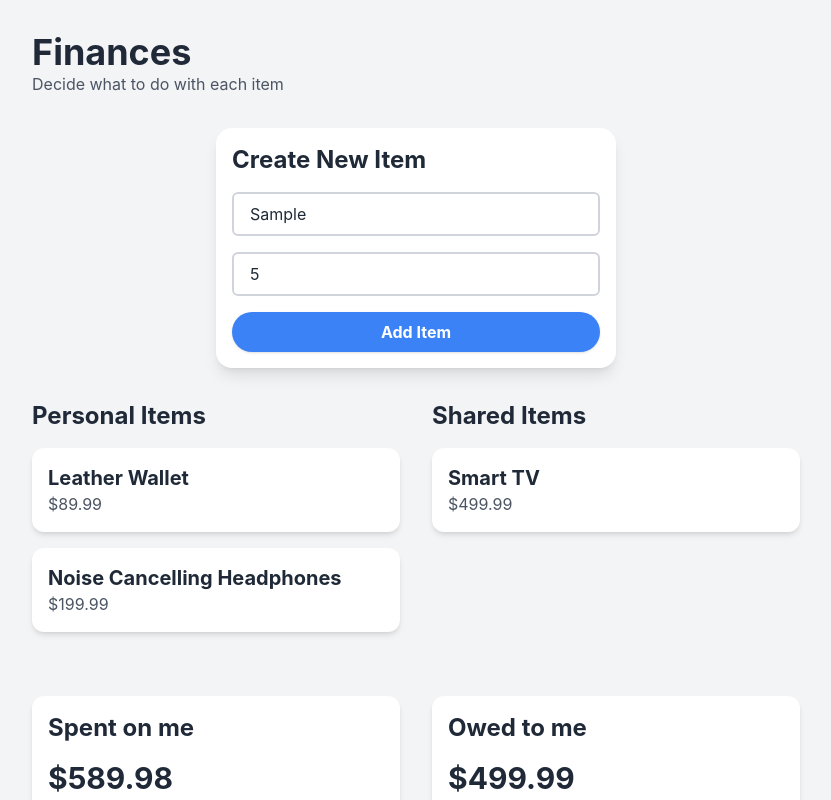
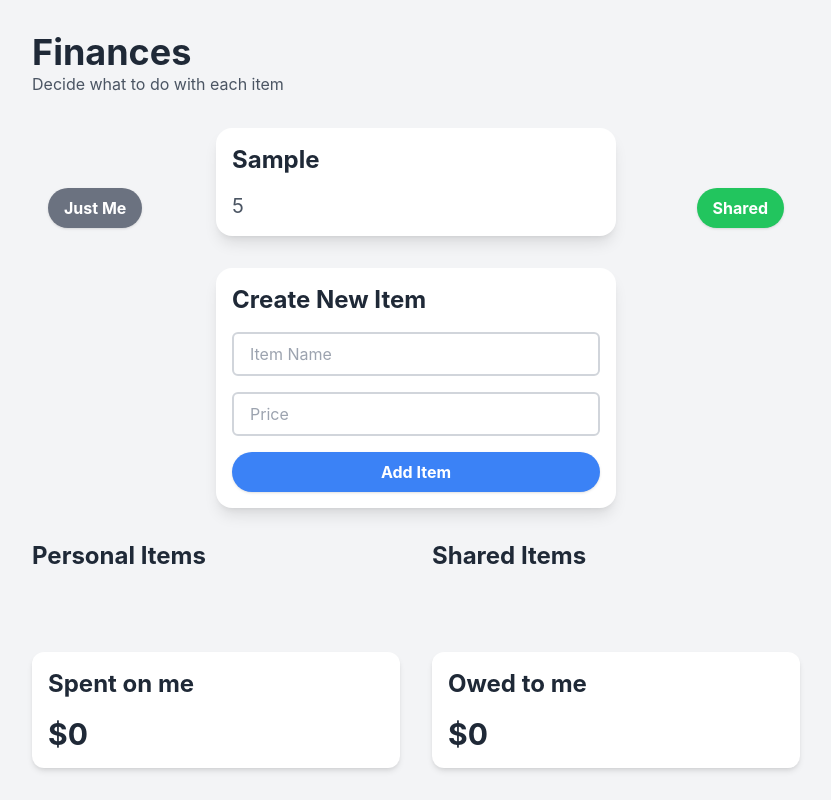
Before and after one commit to maranegrut/financey, a React (Create React App) app: page / in a window 1280 px wide. Both pictures are taken after typing "Sample", "5" into the empty fields and a click on the button "Add Item". Shown: the top 800 px of the page, without its empty margins (224-1055 px from the left). Built offline with nearby package versions, Linux system fonts and the light colour scheme; the HTML template or start-up script is replaced by a standard one.

Commit message:
make it dynamic

```diff
--- a/src/App.tsx
+++ b/src/App.tsx
@@ -1,7 +1,5 @@
-import { useState, useEffect, ChangeEvent } from "react";
+import { useState, ChangeEvent } from "react";
 import "./App.css";
-
-// var fs = require("fs");
 
 type Expense = {
   Name: string;
@@ -10,12 +8,13 @@ type Expense = {
 
 function App() {
   const [file, setFile] = useState<File | undefined>();
-  const [myCosts, setMyCosts] = useState(0);
-  const [owedCosts, setOwedCosts] = useState(0);
+  const [myCosts, setMyCosts] = useState<number>(0);
+  const [owedCosts, setOwedCosts] = useState<number>(0);
 
   const [unsortedItems, setUnsortedItems] = useState<Expense[]>([]);
   const [personalItems, setPersonalItems] = useState<Expense[]>([]);
   const [sharedItems, setSharedItems] = useState<Expense[]>([]);
+  const [currentItemIndex, setCurrentItemIndex] = useState<number>(0);
 
   const convertCsvToJson = (csvData: any) => {
     const rows = csvData.split("\r\n");
@@ -30,16 +29,32 @@ function App() {
       }
       data.push(obj);
     }
-    console.log("JSON DATA", data);
     return data as Expense[];
   };
 
-  const addToMyCosts = (cost: number) => {
+  const addToMyCosts = () => {
+    const cost = Number(unsortedItems[currentItemIndex].Cost);
     setMyCosts((prev) => prev + cost);
+
+    setPersonalItems([...personalItems, unsortedItems[currentItemIndex]]);
+    setCurrentItemIndex((prev) => prev + 1);
   };
-  const addToOwedCosts = (cost: number) => {
-    setMyCosts((prev) => prev + cost / 2);
-    setOwedCosts((prev) => prev + cost / 2);
+
+  const addToSharedCosts = () => {
+    const cost = Number(unsortedItems[currentItemIndex].Cost);
+    setMyCosts((prev) => prev + Number((cost / 2).toFixed(2)));
+    setOwedCosts((prev) => prev + Number((cost / 2).toFixed(2)));
+
+    setSharedItems([...sharedItems, unsortedItems[currentItemIndex]]);
+    setCurrentItemIndex((prev) => prev + 1);
+  };
+
+  const handleAddItem = (name: string, cost: number) => {
+    const newItem = {
+      Name: name,
+      Cost: Number(cost.toFixed(2)),
+    };
+    setUnsortedItems([...unsortedItems, newItem]);
   };
 
   const handleFileChange = (event: any) => {
@@ -75,48 +90,68 @@ function App() {
             </p>
           </header>
           <div className="w-full flex flex-col items-center justify-center gap-8">
-            {unsortedItems.length > 0 && (
+            {unsortedItems.length > 0 &&
+              currentItemIndex < unsortedItems.length && (
                 <div className="w-full flex flex-col items-center justify-center relative">
                   <UnsortedExpense
-                  title={unsortedItems[unsortedItems.length - 1].Name}
-                  price={`$${unsortedItems[unsortedItems.length - 1].Cost}`}
+                    title={unsortedItems[currentItemIndex].Name}
+                    price={unsortedItems[currentItemIndex].Cost}
                   />
                   <div className="absolute bottom-0 left-0 right-0 flex justify-between px-4 py-2">
-                  <button className="bg-gray-500 hover:bg-gray-600 text-white font-bold py-2 px-4 rounded-full shadow">
+                    <button
+                      onClick={addToMyCosts}
+                      className="bg-gray-500 hover:bg-gray-600 text-white font-bold py-2 px-4 rounded-full shadow"
+                    >
                       Just Me
                     </button>
-                  <button className="bg-green-500 hover:bg-green-600 text-white font-bold py-2 px-4 rounded-full shadow">
+                    <button
+                      onClick={addToSharedCosts}
+                      className="bg-green-500 hover:bg-green-600 text-white font-bold py-2 px-4 rounded-full shadow"
+                    >
                       Shared
                     </button>
                   </div>
                 </div>
               )}
-
-            <NewItemForm />
+            <NewItemForm onSubmit={handleAddItem} />
           </div>
           <div className="w-full flex justify-between gap-8">
             <div className="flex-1">
               <h2 className="text-2xl font-bold text-gray-800 dark:text-gray-100 mb-4">
                 Personal Items
               </h2>
+              {personalItems.length > 0 && (
                 <div className="flex flex-col gap-4">
-                <SortedExpense title="Leather Wallet" price="$89.99" />
+                  {personalItems.map((item, index) => (
                     <SortedExpense
-                  title="Noise Cancelling Headphones"
-                  price="$199.99"
+                      key={index}
+                      title={item.Name}
+                      price={item.Cost}
                     />
+                  ))}
                 </div>
+              )}
             </div>
             <div className="flex-1">
               <h2 className="text-2xl font-bold text-gray-800 dark:text-gray-100 mb-4">
                 Shared Items
               </h2>
-              <SortedExpense title="Smart TV" price="$499.99" />
+              {sharedItems.length > 0 && (
+                <div className="flex flex-col gap-4">
+                  {sharedItems.map((item, index) => (
+                    <SortedExpense
+                      key={index}
+                      title={item.Name}
+                      price={item.Cost}
+                    />
+                  ))}
+                </div>
+              )}
             </div>
           </div>
           <div className="w-full flex justify-between gap-8 mt-8">
-            <CategorySummary categoryName="Spent on me" amount="$589.98" />
-            <CategorySummary categoryName="Owed to me" amount="$499.99" />
+            <CategorySummary categoryName="Spent on me" amount={myCosts} />
+            <CategorySummary categoryName="Owed to me" amount={owedCosts} />
           </div>
           <FileUpload
             onFileChange={handleFileChange}
@@ -133,7 +168,7 @@ function App() {
 
 type ExpenseProps = {
   title: string;
-  price: string;
+  price: number;
 };
 
 const UnsortedExpense = ({ title, price }: ExpenseProps) => {
@@ -142,7 +177,7 @@ const UnsortedExpense = ({ title, price }: ExpenseProps) => {
       <h2 className="text-2xl font-bold text-gray-800 dark:text-gray-100">
         {title}
       </h2>
-      <p className="text-xl text-gray-600 dark:text-gray-400">{price}</p>
+      <p className="text-xl text-gray-600 dark:text-gray-400">{`${price}`}</p>
     </div>
   );
 };
@@ -154,29 +189,49 @@ const SortedExpense = ({ title, price }: ExpenseProps) => {
         <h3 className="text-xl font-bold text-gray-800 dark:text-gray-100">
           {title}
         </h3>
-        <p className="text-gray-600 dark:text-gray-400">{price}</p>
+        <p className="text-gray-600 dark:text-gray-400">{`${price}`}</p>
       </div>
     </div>
   );
 };
 
-const NewItemForm = () => {
+type NewItemFormProps = {
+  onSubmit: (name: string, price: number) => void;
+};
+
+const NewItemForm = ({ onSubmit }: NewItemFormProps) => {
+  const [name, setName] = useState<string>("");
+  const [price, setPrice] = useState<string>("");
+
   return (
     <div className="w-full max-w-[400px] bg-white dark:bg-gray-800 rounded-2xl shadow-lg p-4 flex flex-col gap-4">
       <h2 className="text-2xl font-bold text-gray-800 dark:text-gray-100">
         Create New Item
       </h2>
       <input
+        onChange={(e) => setName(e.target.value)}
+        value={name}
         className="border-2 border-gray-300 dark:border-gray-600 rounded-md py-2 px-4 text-gray-800 dark:text-gray-100 bg-transparent"
         placeholder="Item Name"
         type="text"
       />
       <input
+        onChange={(e) => setPrice(e.target.value)}
+        value={price}
         className="border-2 border-gray-300 dark:border-gray-600 rounded-md py-2 px-4 text-gray-800 dark:text-gray-100 bg-transparent"
         placeholder="Price"
         type="number"
       />
-      <button className="bg-blue-500 hover:bg-blue-600 text-white font-bold py-2 px-4 rounded-full shadow">
+      <button
+        onClick={() => {
+          if (name && price) {
+            onSubmit(name, Number(price));
+            setName("");
+            setPrice("");
+          }
+        }}
+        className="bg-blue-500 hover:bg-blue-600 text-white font-bold py-2 px-4 rounded-full shadow"
+      >
         Add Item
       </button>
     </div>
@@ -212,7 +267,7 @@ const FileUpload = ({ onFileChange, onFileUpload }: FileUploadProps) => {
 
 type CategorySummaryProps = {
   categoryName: string;
-  amount: string;
+  amount: number;
 };
 
 const CategorySummary = ({ categoryName, amount }: CategorySummaryProps) => {
@@ -222,7 +277,7 @@ const CategorySummary = ({ categoryName, amount }: CategorySummaryProps) => {
         {categoryName}
       </h2>
       <p className="text-3xl font-bold text-gray-800 dark:text-gray-100">
-        {amount}
+        {`$${amount}`}
       </p>
     </div>
   );
```
Lines whose indentation alone changed are shown as unchanged.
